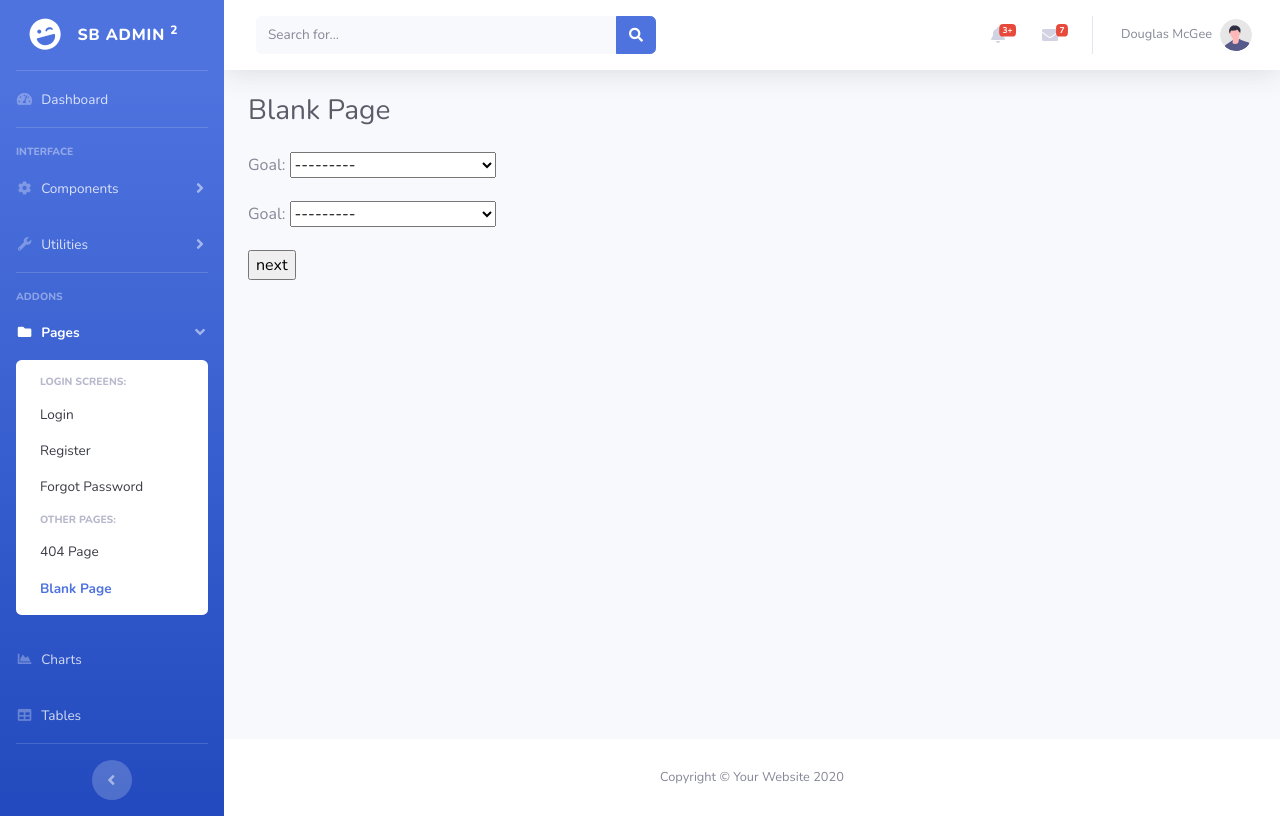
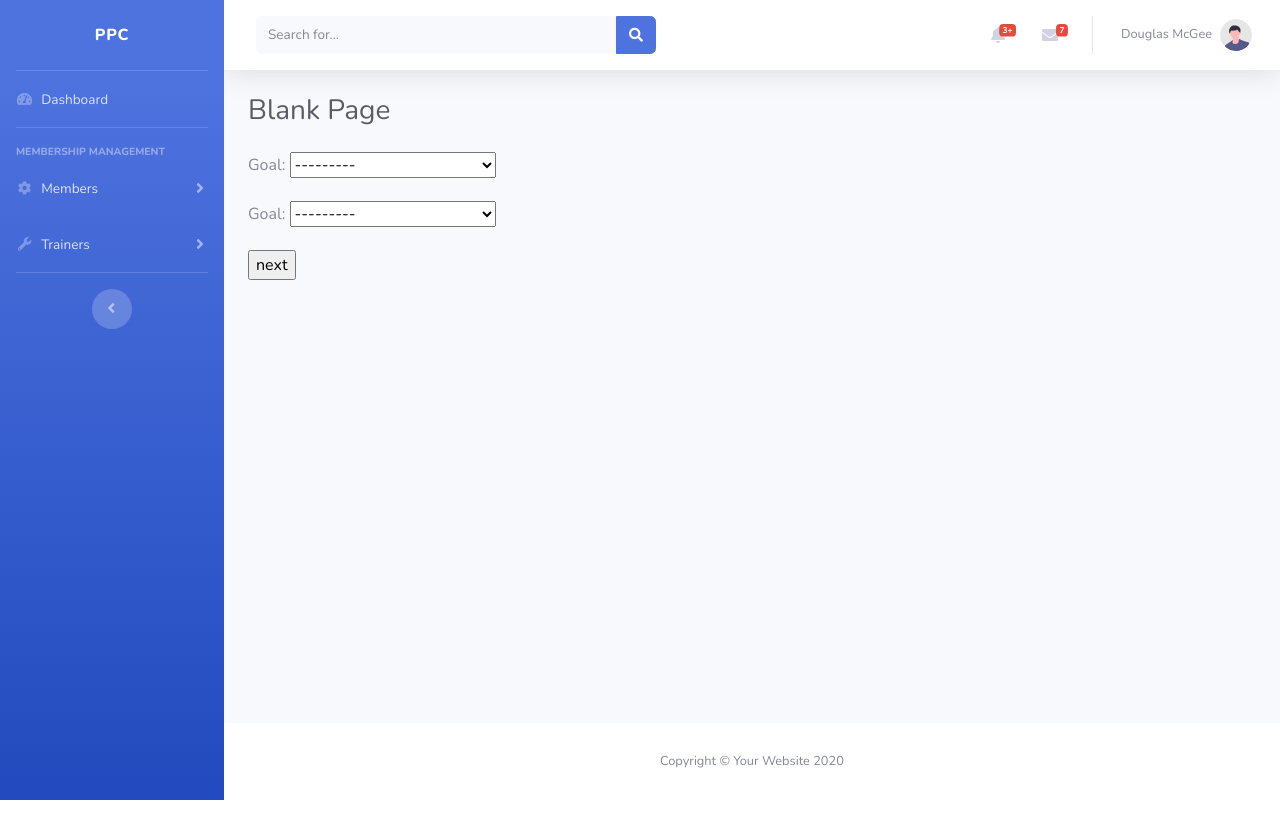
Before and after one commit to rohitgeddam/ppc-durg, a Django app: page /memberships/register/step2/1 in a window 1280 px wide. Run offline with Django 3.2, Linux system fonts and the light colour scheme; some libraries are stand-ins or nearby versions.

Commit message:
Refactor: modify base.html

```diff
--- a/memberships/models.py
+++ b/memberships/models.py
@@ -210,6 +210,7 @@
 
     member = models.ForeignKey(Member, on_delete=models.CASCADE)
     payment_type = models.CharField(max_length=255, choices=MEMBERSHIP_CHOICES)
+    payment_method = models.CharField(max_length=20, choices=PAYMENT_METHOD)
     date_of_payment = models.DateTimeField(auto_now_add=True)
     next_due_date = models.DateField(null=True, blank=True)
     amount_paid = models.PositiveBigIntegerField(default=0)
--- a/templates/base.html
+++ b/templates/base.html
@@ -33,10 +33,8 @@
 
             <!-- Sidebar - Brand -->
             <a class="sidebar-brand d-flex align-items-center justify-content-center" href="index.html">
-                <div class="sidebar-brand-icon rotate-n-15">
-                    <i class="fas fa-laugh-wink"></i>
-                </div>
-                <div class="sidebar-brand-text mx-3">SB Admin <sup>2</sup></div>
+
+                <div class="sidebar-brand-text mx-3">PPC</div>
             </a>
 
             <!-- Divider -->
@@ -54,7 +52,7 @@
 
             <!-- Heading -->
             <div class="sidebar-heading">
-                Interface
+                Membership Management
             </div>
 
             <!-- Nav Item - Pages Collapse Menu -->
@@ -62,13 +60,13 @@
                 <a class="nav-link collapsed" href="#" data-toggle="collapse" data-target="#collapseTwo"
                     aria-expanded="true" aria-controls="collapseTwo">
                     <i class="fas fa-fw fa-cog"></i>
-                    <span>Components</span>
+                    <span>Members</span>
                 </a>
                 <div id="collapseTwo" class="collapse" aria-labelledby="headingTwo" data-parent="#accordionSidebar">
                     <div class="bg-white py-2 collapse-inner rounded">
-                        <h6 class="collapse-header">Custom Components:</h6>
-                        <a class="collapse-item" href="buttons.html">Buttons</a>
-                        <a class="collapse-item" href="cards.html">Cards</a>
+                        <!-- <h6 class="collapse-header">Custom Components:</h6> -->
+                        <a class="collapse-item" href="buttons.html">New Registeration</a>
+                        <a class="collapse-item" href="cards.html">Members Profile</a>
                     </div>
                 </div>
             </li>
@@ -78,16 +76,15 @@
                 <a class="nav-link collapsed" href="#" data-toggle="collapse" data-target="#collapseUtilities"
                     aria-expanded="true" aria-controls="collapseUtilities">
                     <i class="fas fa-fw fa-wrench"></i>
-                    <span>Utilities</span>
+                    <span>Trainers</span>
                 </a>
                 <div id="collapseUtilities" class="collapse" aria-labelledby="headingUtilities"
                     data-parent="#accordionSidebar">
                     <div class="bg-white py-2 collapse-inner rounded">
-                        <h6 class="collapse-header">Custom Utilities:</h6>
-                        <a class="collapse-item" href="utilities-color.html">Colors</a>
-                        <a class="collapse-item" href="utilities-border.html">Borders</a>
-                        <a class="collapse-item" href="utilities-animation.html">Animations</a>
-                        <a class="collapse-item" href="utilities-other.html">Other</a>
+                        <!-- <h6 class="collapse-header">Custom Utilities:</h6> -->
+                        <a class="collapse-item" href="utilities-color.html">New Registeration</a>
+                        <a class="collapse-item" href="utilities-border.html">Trainers Profile</a>
+
                     </div>
                 </div>
             </li>
@@ -95,13 +92,13 @@
             <!-- Divider -->
             <hr class="sidebar-divider">
 
-            <!-- Heading -->
+            <!-- Heading
             <div class="sidebar-heading">
-                Addons
+                Attendance Management
             </div>
 
             <!-- Nav Item - Pages Collapse Menu -->
-            <li class="nav-item active">
+            <!-- <li class="nav-item active">
                 <a class="nav-link" href="#" data-toggle="collapse" data-target="#collapsePages" aria-expanded="true"
                     aria-controls="collapsePages">
                     <i class="fas fa-fw fa-folder"></i>
@@ -120,24 +117,24 @@
                         <a class="collapse-item active" href="blank.html">Blank Page</a>
                     </div>
                 </div>
-            </li>
+            </li> -->
 
             <!-- Nav Item - Charts -->
-            <li class="nav-item">
+            <!-- <li class="nav-item">
                 <a class="nav-link" href="charts.html">
                     <i class="fas fa-fw fa-chart-area"></i>
                     <span>Charts</span></a>
-            </li>
+            </li> -->
 
             <!-- Nav Item - Tables -->
-            <li class="nav-item">
+            <!-- <li class="nav-item">
                 <a class="nav-link" href="tables.html">
                     <i class="fas fa-fw fa-table"></i>
                     <span>Tables</span></a>
-            </li>
+            </li> -->
 
             <!-- Divider -->
-            <hr class="sidebar-divider d-none d-md-block">
+            <!-- <hr class="sidebar-divider d-none d-md-block"> -->
 
             <!-- Sidebar Toggler (Sidebar) -->
             <div class="text-center d-none d-md-inline">
```
Also changed, not shown: memberships/migrations/0016_fee_payment_method.py (added).
